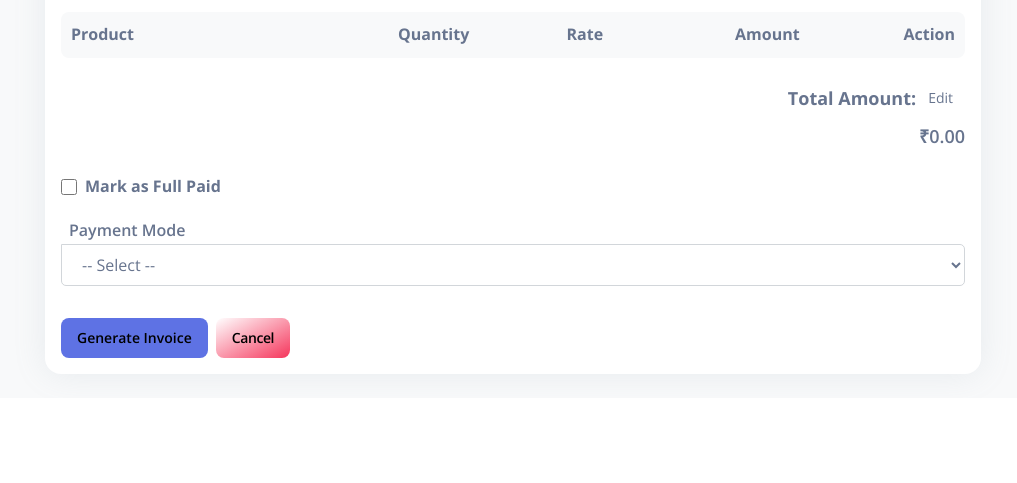
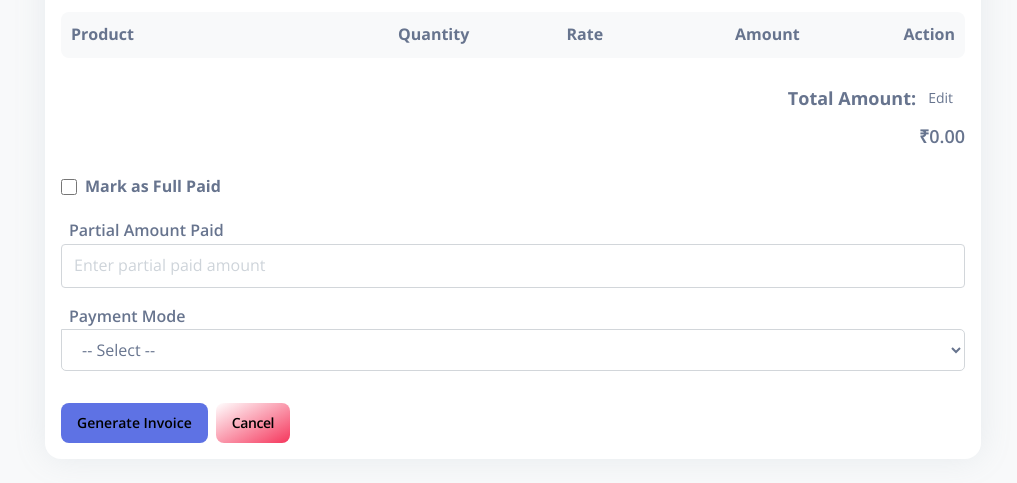
Before and after one commit to itsolution4india/ebilling, a Django app: page /invoices/add/ in a window 1280 px wide. Shown: the part 855-1338 px from the top of the page, without its empty margins (263-1280 px from the left). Before the commit the page ends 1238 px from the top, so only its background shows below. Run offline with Django 5.2, Linux system fonts and the light colour scheme; the visitor is signed in with stand-in values (Sample User, id 1); data that the repository does not hold is empty; some libraries are stand-ins or nearby versions.

Commit message:
updated code

```diff
--- a/billing/admin.py
+++ b/billing/admin.py
@@ -48,7 +48,7 @@ class InvoiceAdmin(admin.ModelAdmin):
             'fields': ('invoice_date', 'due_date')
         }),
         ('Financial', {
-            'fields': ('amount', 'status')
+            'fields': ('amount', 'amount_paid','remaining_amount','status')
         }),
         ('System', {
             'fields': ('user', 'is_active', 'created_at', 'updated_at'),
--- a/billing/templates/base.html
+++ b/billing/templates/base.html
@@ -238,7 +238,7 @@ a[href^="/"] {
     <aside class="fixed inset-y-0 flex-wrap items-center justify-between block w-full p-0 my-4 overflow-y-auto antialiased transition-transform duration-200 -translate-x-full bg-white border-0 shadow-xl dark:shadow-none dark:bg-slate-850 max-w-64 ease-nav-brand z-990 xl:ml-6 rounded-2xl xl:left-0 xl:translate-x-0" aria-expanded="false">
       <div class="h-19">
         <i class="absolute top-0 right-0 p-4 opacity-50 cursor-pointer fas fa-times dark:text-white text-slate-400 xl:hidden" sidenav-close></i>
-        <a class="block px-8 py-6 m-0 text-sm whitespace-nowrap dark:text-white text-slate-700" href="https://demos.creative-tim.com/argon-dashboard-tailwind/pages/dashboard.html" target="_blank">
+        <a class="block px-8 py-6 m-0 text-sm whitespace-nowrap dark:text-white text-slate-700" href="/" target="_blank">
           <img src="{% static 'img/logo-ct-dark.png' %}" class="inline h-full max-w-full transition-all duration-200 dark:hidden ease-nav-brand max-h-8" alt="main_logo" />
           <img src="{% static 'img/logo-ct.png' %}" class="hidden h-full max-w-full transition-all duration-200 dark:inline ease-nav-brand max-h-8" alt="main_logo" />
           <span class="ml-1 font-semibold transition-all duration-200 ease-nav-brand">Argon Dashboard</span>
--- a/billing/templates/invoices/invoice_create.html
+++ b/billing/templates/invoices/invoice_create.html
@@ -536,6 +536,19 @@
             <span class="summary-label font-medium mx-2">Mark as Full Paid</span>
           </label>
         </div>
+        <div class="summary-row mb-4" id="partial_payment_section">
+  <label for="amount_paid" class="summary-label font-semibold mx-2 block">Partial Amount Paid</label>
+  <input
+    type="number"
+    name="amount_paid"
+    id="amount_paid"
+    step="0.01"
+    placeholder="Enter partial paid amount"
+    class="form-input w-48 border border-gray-300 rounded px-3 py-2 bg-white dark:bg-gray-800 dark:text-white focus:outline-none focus:ring-2 focus:ring-blue-500"
+  />
+  <input type="hidden" id="remaining_amount" name="remaining_amount">
+</div>
+
 
         <div class="summary-row mb-4">
           <label class="summary-label font-semibold mx-2" for="payment_mode">Payment Mode</label>
@@ -626,13 +639,11 @@
     </div>
   </div>
 </div>
-
 <script>
-// Payment mode script
 document.addEventListener('DOMContentLoaded', function () {
+  // Toggle Bank Select Row
   const paymentMode = document.getElementById('payment_mode');
   const bankSelectRow = document.getElementById('bankSelectRow');
-
   paymentMode.addEventListener('change', function () {
     if (this.value === 'Cash') {
       bankSelectRow.style.display = 'none';
@@ -641,7 +652,48 @@ document.addEventListener('DOMContentLoaded', function () {
       bankSelectRow.style.display = 'block';
     }
   });
+
+  // Toggle Partial Payment Section
+  const isFullPaidCheckbox = document.getElementById('is_full_paid');
+  const partialPaymentSection = document.getElementById('partial_payment_section');
+
+  isFullPaidCheckbox.addEventListener('change', function () {
+    partialPaymentSection.style.display = this.checked ? 'none' : 'block';
+    if (this.checked) {
+      document.getElementById('amount_paid').value = '';
+    }
+  });
+
+  // Party selection toggle
+  const existingPartyRadio = document.getElementById('existing-party');
+  const customPartyRadio = document.getElementById('custom-party');
+  const existingPartyField = document.getElementById('existing-party-field');
+  const customPartyFields = document.getElementById('custom-party-fields');
+
+  function togglePartyFields() {
+    if (existingPartyRadio.checked) {
+      existingPartyField.style.display = 'block';
+      customPartyFields.classList.remove('active');
+      document.getElementById('party_name').value = '';
+      document.getElementById('party_phone').value = '';
+      document.getElementById('party').required = true;
+    } else if (customPartyRadio.checked) {
+      existingPartyField.style.display = 'none';
+      customPartyFields.classList.add('active');
+      document.getElementById('party').value = '';
+      document.getElementById('party').required = false;
+    }
+  }
+
+  existingPartyRadio.addEventListener('change', togglePartyFields);
+  customPartyRadio.addEventListener('change', togglePartyFields);
+  togglePartyFields();  // Initialize on load
 });
+</script>
+
+<script>
+// Payment mode script
+
 
 // Global variables
 let invoiceItems = [];
--- a/billing/templates/invoices/invoice_list.html
+++ b/billing/templates/invoices/invoice_list.html
@@ -103,7 +103,7 @@
             <th class="px-6 py-3 text-left text-xs font-bold uppercase text-slate-400 dark:text-white opacity-70">Party Name</th>
             <th class="px-6 py-3 text-left text-xs font-bold uppercase text-slate-400 dark:text-white opacity-70">Invoice Date</th>
             <th class="px-6 py-3 text-left text-xs font-bold uppercase text-slate-400 dark:text-white opacity-70">Due Date</th>
-            <th class="px-6 py-3 text-right text-xs font-bold uppercase text-slate-400 dark:text-white opacity-70">Amount</th>
+            <th class="px-6 py-3 text-right text-xs font-bold uppercase text-slate-400 dark:text-white opacity-70">Amount Paid</th>
             <th class="px-6 py-3 text-center text-xs font-bold uppercase text-slate-400 dark:text-white opacity-70">Status</th>
             <th class="px-6 py-3 text-center text-xs font-bold uppercase text-slate-400 dark:text-white opacity-70">Actions</th>
           </tr>
@@ -115,7 +115,7 @@
             <td class="px-6 py-3 text-sm text-slate-700 dark:text-white">{{ invoice.name }}</td>
             <td class="px-6 py-3 text-sm text-slate-700 dark:text-white">{{ invoice.invoice_date }}</td>
             <td class="px-6 py-3 text-sm text-slate-700 dark:text-white">{{ invoice.due_date }}</td>
-            <td class="px-6 py-3 text-right text-sm text-slate-700 dark:text-white">₹{{ invoice.amount }}</td>
+            <td class="px-6 py-3 text-right text-sm text-slate-700 dark:text-white">₹{{ invoice.amount_paid }}</td>
             <td class="px-6 py-3 text-center text-sm font-semibold {% if invoice.status == 'paid' %}text-green-600{% else %}text-red-600{% endif %}">
               {{ invoice.get_status_display }}
             </td>
--- a/billing/views.py
+++ b/billing/views.py
@@ -962,51 +962,53 @@ def download_invoices_csv(invoices, start_date=None, end_date=None):
 
 @login_required
 def invoice_create(request):
-    """Create new invoice"""
+    """Create new invoice with partial payment logic"""
     if request.method == 'POST':
         try:
             with transaction.atomic():
                 # Get form data
-
                 party_id = request.POST.get('party')
                 invoice_no = request.POST.get('invoice_no')
                 invoice_date = request.POST.get('invoice_date')
                 due_date = request.POST.get('due_date')
                 items_data = request.POST.get('items_data')
-
                 party_name = request.POST.get('party_name')
-                party_phone = request.POST.get('party_phone')
+                party_phone = request.POST.get('party_phone') or "0987654321"
                 invoice_status = request.POST.get('is_full_paid')
-                payment_mode=request.POST.get('payment_mode')
-                bank=request.POST.get('bank_name')
-
-                if invoice_status == 'on':  # checkbox is checked
-                    status = "paid"
+                payment_mode = request.POST.get('payment_mode')
+                bank = request.POST.get('bank_name')
+
+                # Parse and validate amount
+                total_amount = Decimal(request.POST.get('manual_total_amount') or '0')
+                amount_paid = Decimal(request.POST.get('amount_paid') or '0')
+
+                # Calculate payment status and balance
+                if invoice_status == 'on' or amount_paid >= total_amount:
+                    status = 'paid'
+                    amount_paid = total_amount
+                    remaining_amount = Decimal('0.00')
+                elif amount_paid > 0:
+                    status = 'partial'
+                    remaining_amount = total_amount - amount_paid
                 else:
-                    status = "unpaid"
-
-                party_phone = "0987654321" if not party_phone else party_phone
-
-                # Validate party
+                    status = 'unpaid'
+                    remaining_amount = total_amount
+
+                # Handle party
                 if party_id:
                     party = get_object_or_404(Party, id=party_id, user=request.user)
                     selected_party_name = party.party_name
                     selected_party_num = party_id
                 else:
-                    selected_party_name = selected_party_num = None
-
-                selected_party_name = party_name if party_name else selected_party_name
-                selected_party_num = party_phone if party_phone else selected_party_num
-
-                # Parse items data
+                    selected_party_name = party_name
+                    selected_party_num = party_phone
+                    Party.objects.create(user=request.user, party_name=selected_party_name, party_contact=selected_party_num)
+
+                # Parse items
                 items = json.loads(items_data) if items_data else []
-
                 if not items:
-                    messages.error(request, 'Please add at least one item to the invoice.')
+                    messages.error(request, 'Please add at least one item.')
                     return redirect('invoice_create')
-                total_amount=request.POST.get('manual_total_amount')
-                # Calculate total amount
-                # total_amount = sum(Decimal(str(item['amount'])) for item in items)
 
                 # Create invoice
                 invoice = Invoice.objects.create(
@@ -1019,51 +1021,34 @@ def invoice_create(request):
                     status=status,
                     payment_mode=payment_mode,
                     bank=bank,
-
-
                     amount=total_amount,
-
+                    amount_paid=amount_paid,
+                    remaining_amount=remaining_amount,
                 )
-                if bank:
+
+                # Update bank balance if paid
+                if bank and amount_paid > 0:
                     try:
-                        money = TotalBalance.objects.get(
-                            user=request.user,
-                            payment_type='Bank',
-                            account_name=bank
-                        )
-                        money.amount += Decimal(total_amount)
-                        money.save()
+                        money = TotalBalance.objects.get(user=request.user, payment_type='Bank', account_name=bank)
                     except TotalBalance.MultipleObjectsReturned:
-                        # Handle the case where multiple balances exist for the same bank
-                        # You can pick the first one or raise a clear error
-                        money = TotalBalance.objects.filter(
-                            user=request.user,
-                            payment_type='Bank',
-                            account_name=bank
-                        ).first()
-                        if money:
-                            money.amount += Decimal(total_amount)
-                            money.save()
+                        money = TotalBalance.objects.filter(user=request.user, payment_type='Bank', account_name=bank).first()
                     except TotalBalance.DoesNotExist:
-                        # Handle if no balance exists — optionally create one
-                        TotalBalance.objects.create(
-                            user=request.user,
-                            payment_type='Bank',
-                            account_name=bank,
-                            amount=Decimal(total_amount)
-                        )
-
-                # Create invoice items
+                        money = TotalBalance.objects.create(user=request.user, payment_type='Bank', account_name=bank, amount=0)
+
+                    money.amount += amount_paid
+                    money.save()
+
+                # Create invoice items and update stock
                 for item in items:
                     product = get_object_or_404(Product, id=item['product_id'], user=request.user)
 
-                    # Reduce stock
                     if product.stock_quantity < item['quantity']:
-                        messages.error(request, f'Not enough stock for product: {product.product_name}')
+                        messages.error(request, f'Not enough stock for {product.product_name}')
                         raise Exception(f'Insufficient stock for {product.product_name}')
 
                     product.stock_quantity -= item['quantity']
                     product.save()
+
                     InvoiceItem.objects.create(
                         invoice=invoice,
                         product_id=item['product_id'],
@@ -1080,21 +1065,17 @@ def invoice_create(request):
         except Exception as e:
             messages.error(request, f'Error creating invoice: {str(e)}')
 
-    # Get parties and products for the form
+    # Initial data for GET form
     banks = TotalBalance.objects.filter(user=request.user, payment_type='Bank').values('account_name').distinct()
     parties = Party.objects.filter(user=request.user, status=True)
     products = Product.objects.filter(user=request.user, status=True)
-
-    # Generate next invoice number
-    random_number = random.randint(10**9, 10**10 - 1)  # 10-digit number
-    next_invoice_no = f"INV-{random_number}"
+    next_invoice_no = f"INV-{random.randint(10**9, 10**10 - 1)}"
 
     context = {
         'parties': parties,
         'products': products,
         'next_invoice_no': next_invoice_no,
-        'banks':banks
-
+        'banks': banks,
     }
 
     return render(request, 'invoices/invoice_create.html', context)
@@ -1186,27 +1167,24 @@ def get_products_ajax(request):
 
 @login_required
 def invoice_detail(request, pk):
-    """View invoice details"""
     invoice = get_object_or_404(Invoice, pk=pk, user=request.user)
     invoice_setting = get_object_or_404(Sales_invoice_settings, user=request.user)
-
     items = invoice.items.all()
 
-    # Prepare enriched items with tax values
     enriched_items = []
     subtotal = Decimal('0.00')
     total_tax = Decimal('0.00')
 
     for item in items:
-        tax_rate = getattr(item, 'tax_rate', Decimal('0.00'))
+        tax_rate = Decimal('0.00')
+        unit = ''
 
         try:
             product = Product.objects.get(id=item.product_id)
             tax_rate = product.tax_rate
             unit = product.unit_of_measure
         except Product.DoesNotExist:
-            tax_rate = Decimal('0.00')
-            unit = ''
+            pass
 
         tax_amount = item.amount * (tax_rate / Decimal('100.00'))
         subtotal += item.amount
@@ -1220,12 +1198,9 @@ def invoice_detail(request, pk):
         })
 
     calculated_total = subtotal + total_tax
-
-            # Final amount: either user-defined invoice.amount or calculated if less
     final_total = max(invoice.amount, calculated_total)
-
-            # Extra amount = difference between final_total and calculated_total
     extra_amount = final_total - calculated_total
+
     context = {
         'invoice': invoice,
         'invoice_setting': invoice_setting,
@@ -1235,6 +1210,9 @@ def invoice_detail(request, pk):
         'calculated_total': calculated_total,
         'final_total': final_total,
         'extra_amount': extra_amount,
+        'paid_amount': invoice.amount_paid,
+        'balance': invoice.remaining_amount,
+        'status': invoice.status,
     }
     return render(request, 'invoices/invoice_detail.html', context)
 @login_required
```
Also changed, not shown: billing/templates/invoices/invoice_detail.html (+8 -13 lines).
